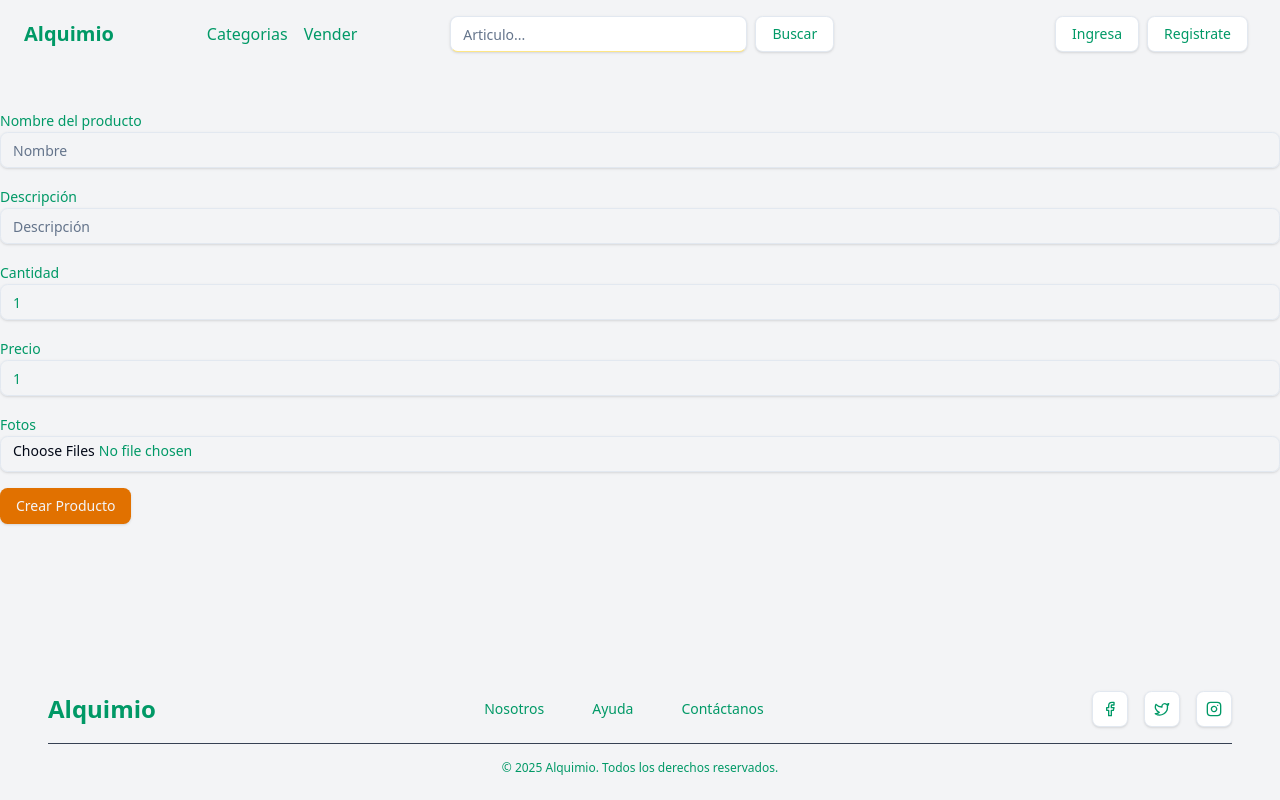
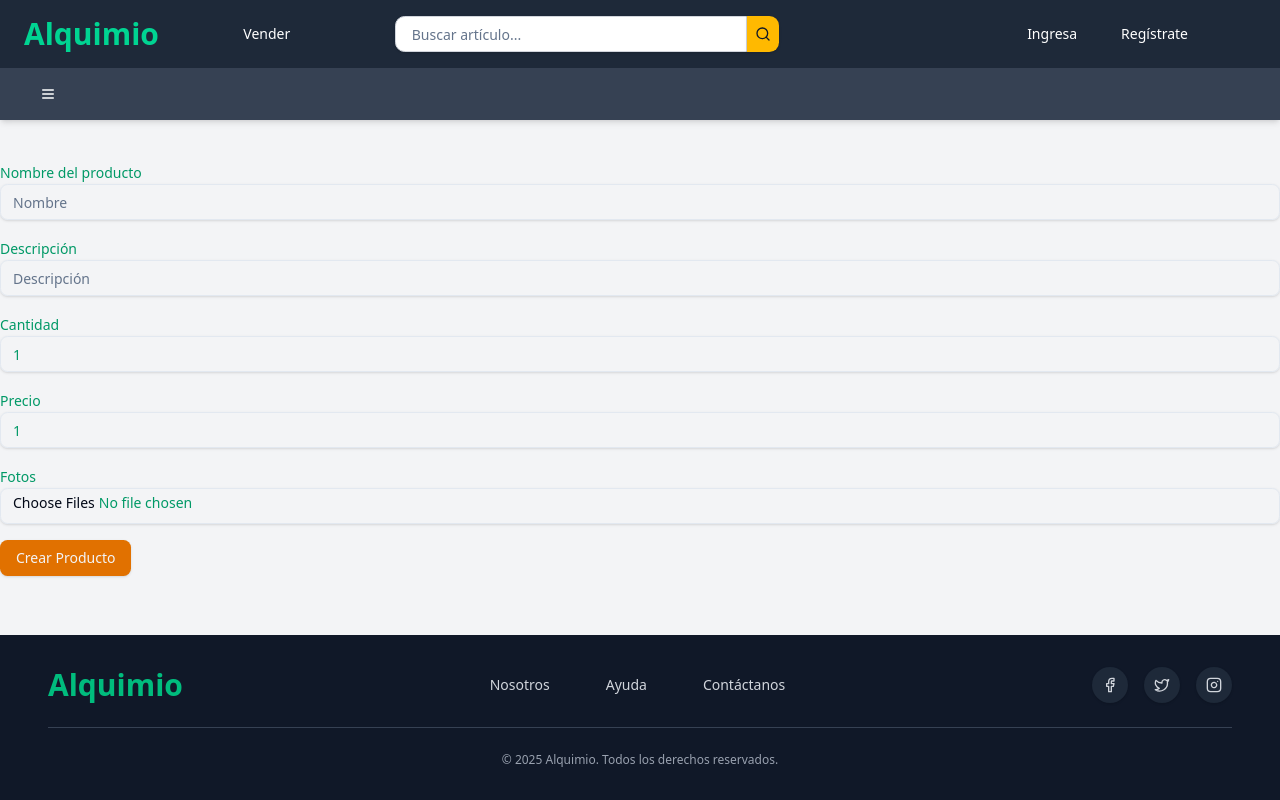
Before and after one commit to JulianSantamariaV/AlquimioFront, a React (Vite) app: page /products/ProductCreate in a window 1280 px wide. Built offline with nearby package versions, Linux system fonts and the light colour scheme.

Commit message:
estilos actualizados

```diff
--- a/src/components/dropdowns/DropDownCategoria.tsx
+++ b/src/components/dropdowns/DropDownCategoria.tsx
@@ -5,33 +5,41 @@ import {
     DropdownMenuItem,
     DropdownMenuLabel,
     DropdownMenuSeparator,
-     DropdownMenuTrigger
-} from "@/components/ui/dropdown-menu"
+    DropdownMenuTrigger,
+  } from "@/components/ui/dropdown-menu";
+  import { Button } from "@/components/ui/button";
+import { Menu } from "lucide-react";
 
   const DropDownCategoria: React.FC = () => {
     return (
       <DropdownMenu>
-            <DropdownMenuTrigger>
-                <p className="hover:text-amber-500 transition hidden lg:block hover:underline cursor-pointer">Categorias</p>
+        <DropdownMenuTrigger asChild>
+          <Button variant="ghost" className="flex items-center gap-2 text-white transition ease-in-out cursor-pointer
+                 hover:bg-gradient-to-b from-white/20 to-gray">
+             <Menu className="w-5 h-5" />
+          </Button>
         </DropdownMenuTrigger>
-            <DropdownMenuContent className="w-72">
-                <DropdownMenuLabel>Categorias</DropdownMenuLabel>
-                <DropdownMenuSeparator />
+        <DropdownMenuContent className="w-72 bg-gray-700 border-none shadow-lg rounded-t-none rounded-b-lg">
+            <div>
+          <DropdownMenuLabel className="font-semibold text-white">Categorías</DropdownMenuLabel>
+          </div>
+          <DropdownMenuSeparator className="bg-gray-600" />
+          <div className="bg-white">
           <DropdownMenuGroup>
-                    <DropdownMenuItem>
+            <DropdownMenuItem className="hover:bg-gray-700 cursor-pointer px-4 py-2 rounded-md">
               Motos
             </DropdownMenuItem>
-                    <DropdownMenuItem>
+            <DropdownMenuItem className="hover:bg-gray-700 cursor-pointer px-4 py-2 rounded-md">
               Carros
             </DropdownMenuItem>
-                    <DropdownMenuItem>
+            <DropdownMenuItem className="hover:bg-gray-700 cursor-pointer px-4 py-2 rounded-md">
               Apartamentos
             </DropdownMenuItem>
           </DropdownMenuGroup>
-
+          </div>
         </DropdownMenuContent>
       </DropdownMenu>
-    )
-}
+    );
+  };
 
   export default DropDownCategoria;
--- a/src/components/dropdowns/DropDownLogin.tsx
+++ b/src/components/dropdowns/DropDownLogin.tsx
@@ -1,4 +1,3 @@
-
 import {
     DropdownMenu,
     DropdownMenuContent,
@@ -7,30 +6,42 @@ import {
     DropdownMenuLabel,
     DropdownMenuSeparator,
     DropdownMenuTrigger,
-} from "@/components/ui/dropdown-menu"
-import { User } from "lucide-react"
+  } from "@/components/ui/dropdown-menu";
+  import { User } from "lucide-react";
+  import { Link } from "react-router-dom";
 
   export function DropDownLogin() {
     return (
       <DropdownMenu>
         <DropdownMenuTrigger asChild>
-                <User/>
+          <button className="p-2 rounded-full hover:bg-gray-700 transition">
+            <User className="w-6 h-6 text-white" />
+          </button>
         </DropdownMenuTrigger>
-            <DropdownMenuContent className="w-56">
-                <DropdownMenuLabel>Alquimio</DropdownMenuLabel>
-                <DropdownMenuSeparator />
+        <DropdownMenuContent className="w-56 bg-gray-700 border-none shadow-lg rounded-lg">
+          <DropdownMenuLabel className="bg-gray-700 text-white font-semibold">Alquimio</DropdownMenuLabel>
+          <DropdownMenuSeparator className="bg-gray-600" />
+          <div className="bg-white">
           <DropdownMenuGroup>
-                    <DropdownMenuItem>
+            <DropdownMenuItem asChild>
+              <Link to="/Login" className="block w-full px-4 py-2 hover:bg-gray-700 rounded-md">
                 Ingresar
-
+              </Link>
             </DropdownMenuItem>
-                    <DropdownMenuItem>
+            <DropdownMenuItem asChild>
+              <Link to="/Register" className="block w-full px-4 py-2 hover:bg-gray-700 rounded-md">
                 Registrarse
+              </Link>
             </DropdownMenuItem>
           </DropdownMenuGroup>
-                <DropdownMenuSeparator />
-                <DropdownMenuItem>Soporte</DropdownMenuItem>
+
+          <DropdownMenuSeparator className="bg-gray-600 mx-3" />
+
+          <DropdownMenuItem className="px-4 py-2 hover:bg-gray-700 rounded-md cursor-pointer">
+            Soporte
+          </DropdownMenuItem>
+          </div>
         </DropdownMenuContent>
       </DropdownMenu>
-    )
+    );
   }
--- a/src/components/footers/FooterMain.tsx
+++ b/src/components/footers/FooterMain.tsx
@@ -1,55 +1,54 @@
 import { FacebookIcon, InstagramIcon, TwitterIcon } from "lucide-react";
-
 import { Link } from "react-router-dom";
 import { Button } from "@/components/ui/button";
 import { Separator } from "@/components/ui/separator";
 
-const FooterMain : React.FC = () => {
+const FooterMain: React.FC = () => {
   return (
-    <footer className="py-6 px-6 md:px-12 mt-auto">
-      <div className="container mx-auto flex flex-col md:flex-row justify-between items-center">
+    <footer className="bg-gray-900 text-gray-200 py-8 px-6 md:px-12 mt-auto">
+      <div className="container mx-auto flex flex-col md:flex-row justify-between items-center gap-6">
 
-        <div className="text-2xl font-bold mb-4 md:mb-0">
+        <div className="text-3xl font-extrabold text-emerald-500 hover:text-amber-500 transition-colors">
           <Link to="/">Alquimio</Link>
         </div>
 
-        <nav className="flex flex-wrap justify-center gap-4 text-sm ">
-          <Button className="text-emerald-600 hover:text-amber-500" variant="link" asChild>
+        <nav className="flex flex-wrap justify-center gap-6 text-sm font-medium">
+          <Button className="text-gray-300 hover:text-amber-500 transition-colors" variant="link" asChild>
             <Link to="/about">Nosotros</Link>
           </Button>
-          <Button className="text-emerald-600 hover:text-amber-500" variant="link" asChild>
+          <Button className="text-gray-300 hover:text-amber-500 transition-colors" variant="link" asChild>
             <Link to="/help">Ayuda</Link>
           </Button>
-          <Button className="text-emerald-600 hover:text-amber-500" variant="link" asChild>
+          <Button className="text-gray-300 hover:text-amber-500 transition-colors" variant="link" asChild>
             <Link to="/contact">Contáctanos</Link>
           </Button>
         </nav>
 
-        <div className="flex space-x-4 mt-4 md:mt-0">
-          <Button className="hover:text-amber-500" variant="outline" size="icon" asChild>
+        <div className="flex space-x-4">
+          <Button className="bg-gray-800 hover:bg-amber-500 transition-colors p-2 rounded-full" size="icon" asChild>
             <a href="https://facebook.com" target="_blank" rel="noopener noreferrer">
-              <FacebookIcon className="w-5 h-5" />
+              <FacebookIcon className="w-5 h-5 text-gray-300" />
             </a>
           </Button>
-          <Button className="hover:text-amber-500" variant="outline" size="icon" asChild>
+          <Button className="bg-gray-800 hover:bg-amber-500 transition-colors p-2 rounded-full" size="icon" asChild>
             <a href="https://twitter.com" target="_blank" rel="noopener noreferrer">
-              <TwitterIcon className="w-5 h-5" />
+              <TwitterIcon className="w-5 h-5 text-gray-300" />
             </a>
           </Button>
-          <Button className="hover:text-amber-500" variant="outline" size="icon" asChild>
+          <Button className="bg-gray-800 hover:bg-amber-500 transition-colors p-2 rounded-full" size="icon" asChild>
             <a href="https://instagram.com" target="_blank" rel="noopener noreferrer">
-              <InstagramIcon className="w-5 h-5" />
+              <InstagramIcon className="w-5 h-5 text-gray-300" />
             </a>
           </Button>
         </div>
       </div>
 
-      <Separator className="my-4 bg-gray-700" />
-      <div className="text-center text-xs">
+      <Separator className="my-6 bg-gray-700" />
+      <div className="text-center text-xs text-gray-400">
         &copy; {new Date().getFullYear()} Alquimio. Todos los derechos reservados.
       </div>
     </footer>
   );
 };
 
-export default FooterMain
+export default FooterMain;
--- a/src/components/forms/FormProductCreate.tsx
+++ b/src/components/forms/FormProductCreate.tsx
@@ -25,7 +25,7 @@ const FormProductCreate: React.FC = () => {
       price: 1,
       categoryid: 1,
       sellerid: 1,
-      images: [],
+      image: [],
     },
   });
 
@@ -159,7 +159,7 @@ const FormProductCreate: React.FC = () => {
 
           <FormField
             control={form.control}
-            name="images"
+            name="image"
             render={({ field }) => (
               <FormItem>
                 <FormLabel>Fotos</FormLabel>
--- a/src/components/inputs/InputWithButton.tsx
+++ b/src/components/inputs/InputWithButton.tsx
@@ -1,11 +1,21 @@
-import { Button } from "@/components/ui/button"
-import { Input } from "@/components/ui/input"
+import { Button } from "@/components/ui/button";
+import { Input } from "@/components/ui/input";
+import { Search } from "lucide-react";
 
 export function InputWithButton() {
   return (
-    <div className="flex w-full max-w-sm items-center space-x-2">
-      <Input className="bg-white text-emerald-600 border-b-amber-200" type="text" placeholder="Articulo..." />
-      <Button className="hover:text-amber-500" variant="outline" type="submit">Buscar</Button>
+    <div className="flex w-full max-w-sm items-center mx-5">
+      <Input
+        className="bg-white text-gray-900 border border-gray-300 focus:border-amber-400 focus:ring-amber-400 rounded-l-lg rounded-r-none px-4 py-2"
+        type="text"
+        placeholder="Buscar artículo..."
+      />
+      <Button
+        className="bg-amber-400 hover:bg-amber-500 text-gray-900 rounded-l-none rounded-r-lg p-2 cursor-pointer"
+        type="submit"
+      >
+        <Search className="w-5 h-5" />
+      </Button>
     </div>
-  )
+  );
 }
--- a/src/components/navbars/NavBar.tsx
+++ b/src/components/navbars/NavBar.tsx
@@ -5,49 +5,64 @@ import { InputWithButton } from "../inputs/InputWithButton";
 import { DropDownLogin } from "../dropdowns/DropDownLogin";
 import DropDownCategoria from "../dropdowns/DropDownCategoria";
 
-
 const Navbar: React.FC = () => {
   return (
-    <nav className="flex items-center justify-between px-6 py-4">
+    <header className="w-full shadow-md">
+      {/* Barra superior */}
+      <nav className="bg-gray-800 text-white flex items-center justify-between px-6 py-4">
         {/* Logo */}
-      <Link to="/" className="text-xl font-bold">
+        <Link to="/" className="text-3xl font-extrabold text-emerald-400 hover:text-amber-400 transition-colors">
           Alquimio
         </Link>
 
         {/* Menú de navegación */}
         <NavigationMenu>
-        <NavigationMenuList className="flex space-x-4 ">
+          <NavigationMenuList className="flex space-x-6 text-sm font-medium">
             <NavigationMenuItem>
               <NavigationMenuLink asChild>
-              <DropDownCategoria />
-            </NavigationMenuLink>
-          </NavigationMenuItem>
-          <NavigationMenuItem>
-            <NavigationMenuLink asChild>
-              <Link to="/products/ProductCreate" className="hover:text-amber-500 transition hidden lg:block hover:underline">Vender</Link>
+                <Link to="/products/ProductCreate" className="hover:text-amber-400 transition hidden lg:block hover:underline">
+                  Vender
+                </Link>
               </NavigationMenuLink>
             </NavigationMenuItem>
           </NavigationMenuList>
         </NavigationMenu>
-      <div className="w-full max-w-lg">
+
+
+        <div className="w-full max-w-lg hidden md:block">
           <InputWithButton />
         </div>
 
-      {/* Botones */}
-      <div className="flex items-center space-x-2">
-        <div className="hidden md:flex space-x-2">
+
+        <div className="flex items-center space-x-3 px-10">
+          <div className="hidden md:flex space-x-3">
             <Link to="/Login">
-            <Button variant="outline">Ingresa</Button>
+              <Button variant="ghost" className="text-white hover:text-amber-400 transition hover:bg-inherit cursor-pointer">
+                Ingresa
+              </Button>
             </Link>
             <Link to="/Register">
-            <Button variant="outline">Registrate</Button>
+              <Button variant="ghost" className="text-white hover:text-amber-400 transition hover:bg-inherit cursor-pointer">
+                Regístrate
+              </Button>
             </Link>
           </div>
-        <div className="md:hidden">
+          <div className="md:hidden pl-10">
             <DropDownLogin />
           </div>
         </div>
       </nav>
+
+
+      <div className="bg-gray-700 text-white flex items-center justify-start px-6 py-2 text-sm space-x-10">
+        <div>
+          <DropDownCategoria />
+        </div>
+        <div className="md:hidden">
+          <InputWithButton />
+        </div>
+      </div>
+    </header>
   );
 };
 
--- a/src/schemas/productSchema.ts
+++ b/src/schemas/productSchema.ts
@@ -8,6 +8,6 @@ export const productSchema = z.object({
   price: z.number().min(1, "El precio debe ser mayor a 0"),
   categoryid: z.number().min(1),
   sellerid: z.number().min(1),
-  images: z.array(z.instanceof(File)).optional(),
+  image: z.array(z.instanceof(File)).optional(),
 
 });
```
Lines whose indentation alone changed are shown as unchanged.
